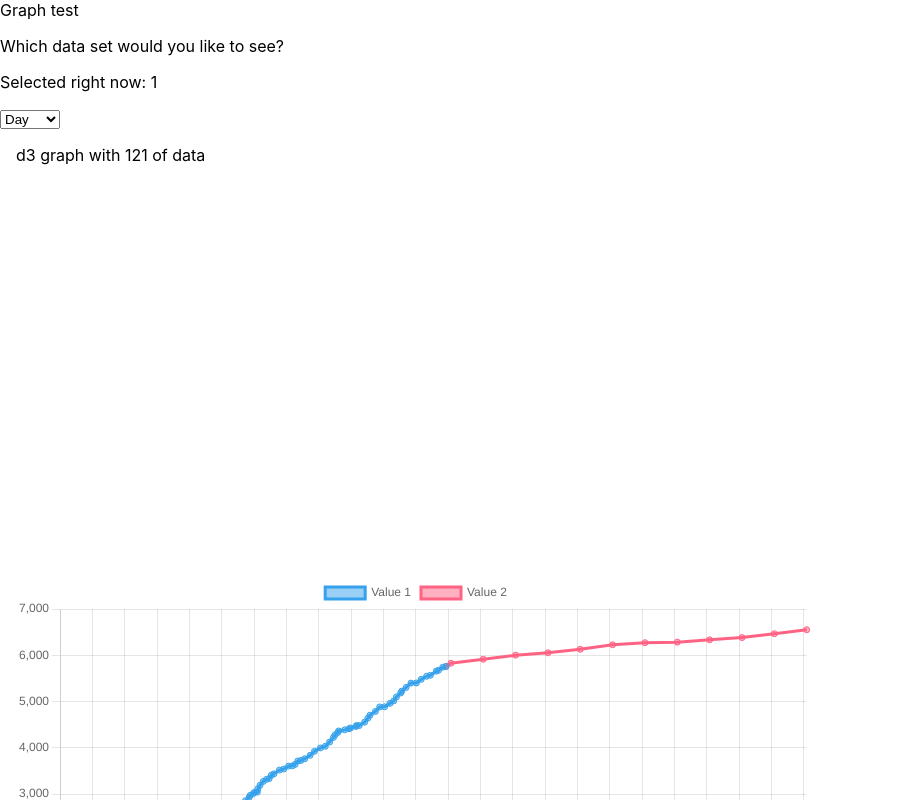
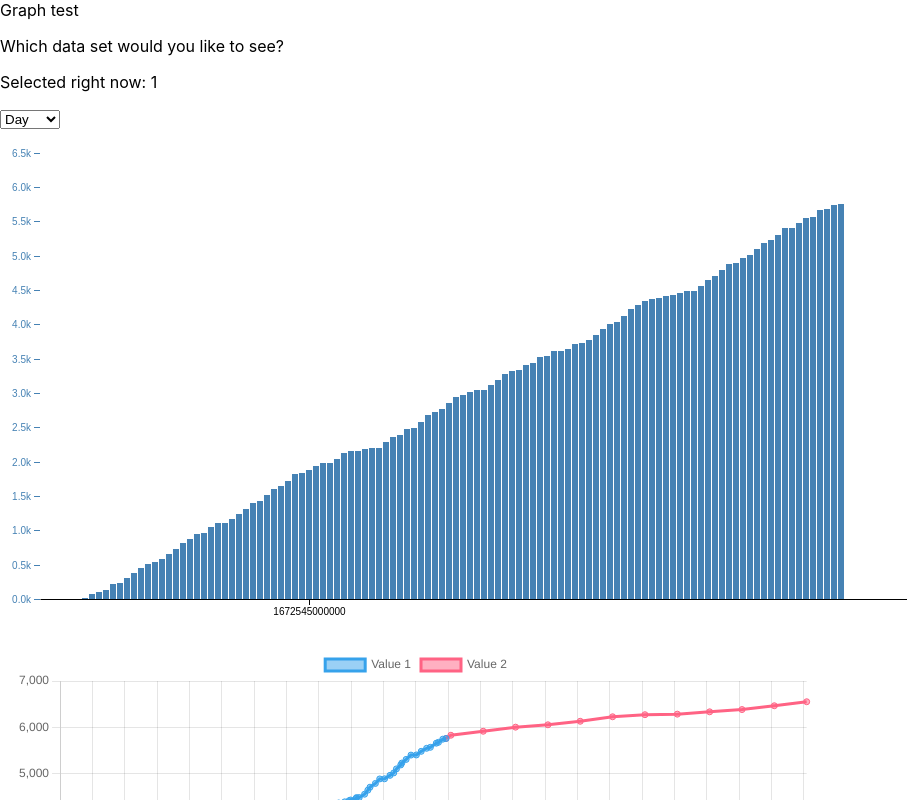
Before and after one commit to jaystefko/graph-libraries, a React (Create React App) app: page / in a window 1280 px wide. Shown: the top 800 px of the page, without its empty margins (0-907 px from the left). Built offline with nearby package versions, Linux system fonts and the light colour scheme.

Commit message:
easiest d3 i could do

```diff
--- a/src/graphs/d3.tsx
+++ b/src/graphs/d3.tsx
@@ -1,12 +1,110 @@
 import { DataPoint, Option } from '../types';
+import React from 'react';
+// @ts-ignore
+import * as d3 from 'd3';
 
 type Props = {
   data: Array<DataPoint>;
   option: Option;
 };
 
-function Graph({ data, option }: Props) {
-  return <div className='graphContainer'>{`d3 graph with ${data.length} of data`}</div>;
+const useD3 = (renderChartFn: Function, dependencyList: Array<unknown>) => {
+  const ref = React.useRef();
+
+  React.useEffect(() => {
+    renderChartFn(d3.select(ref.current));
+    return () => {};
+  }, dependencyList); // eslint-disable-line
+
+  return ref;
+};
+
+function Graph({ data }: Props) {
+  const ref = useD3(
+    // @ts-ignore
+    (svg) => {
+      const height = 500;
+      const width = 1000;
+      const margin = { top: 20, right: 30, bottom: 30, left: 40 };
+
+      const x = d3
+        .scaleBand()
+        .domain(data.map((d) => d.timestamp))
+        .rangeRound([margin.left, width - margin.right])
+        .padding(0.1);
+
+      const y1 = d3
+        .scaleLinear()
+        .domain([0, d3.max(data, (d: DataPoint) => d.value_1 || d.value_2)])
+        .rangeRound([height - margin.bottom, margin.top]);
+
+      // @ts-ignore
+      const xAxis = (g) =>
+        g.attr('transform', `translate(0,${height - margin.bottom})`).call(
+          d3
+            .axisBottom(x)
+            .tickValues(
+              d3
+                .ticks(...d3.extent(x.domain()), width / 40)
+                .filter((v: unknown) => x(v) !== undefined)
+            )
+            .tickSizeOuter(0)
+        );
+
+      // @ts-ignore
+      const y1Axis = (g) =>
+        g
+          .attr('transform', `translate(${margin.left},0)`)
+          .style('color', 'steelblue')
+          .call(d3.axisLeft(y1).ticks(null, 's'))
+          // @ts-ignore
+          .call((g) => g.select('.domain').remove())
+          .call((g: unknown) =>
+            // @ts-ignore
+            g
+              .append('text')
+              .attr('x', -margin.left)
+              .attr('y', 10)
+              .attr('fill', 'currentColor')
+              .attr('text-anchor', 'start')
+              // @ts-ignore
+              .text(data.y1 || '')
+          );
+
+      svg.select('.xAxis').call(xAxis);
+      svg.select('.yAxis').call(y1Axis);
+
+      svg
+        .select('.area')
+        .attr('fill', 'steelblue')
+        .selectAll('.bar')
+        .data(data)
+        .join('rect')
+        .attr('class', 'bar')
+        .attr('x', (d: DataPoint) => x(d.timestamp))
+        .attr('width', x.bandwidth())
+        .attr('y', (d: DataPoint) => y1(d.value_1))
+        .attr('height', (d: DataPoint) => y1(0) - y1(d.value_1));
+    },
+    [data.length]
+  );
+
+  return (
+    <svg
+      // @ts-ignore
+      ref={ref}
+      style={{
+        height: 500,
+        width: '100%',
+        marginRight: '0px',
+        marginLeft: '0px',
+      }}
+    >
+      <g className='area' />
+      <g className='xAxis' />
+      <g className='yAxis' />
+    </svg>
+  );
 }
 
 export default Graph;
```
